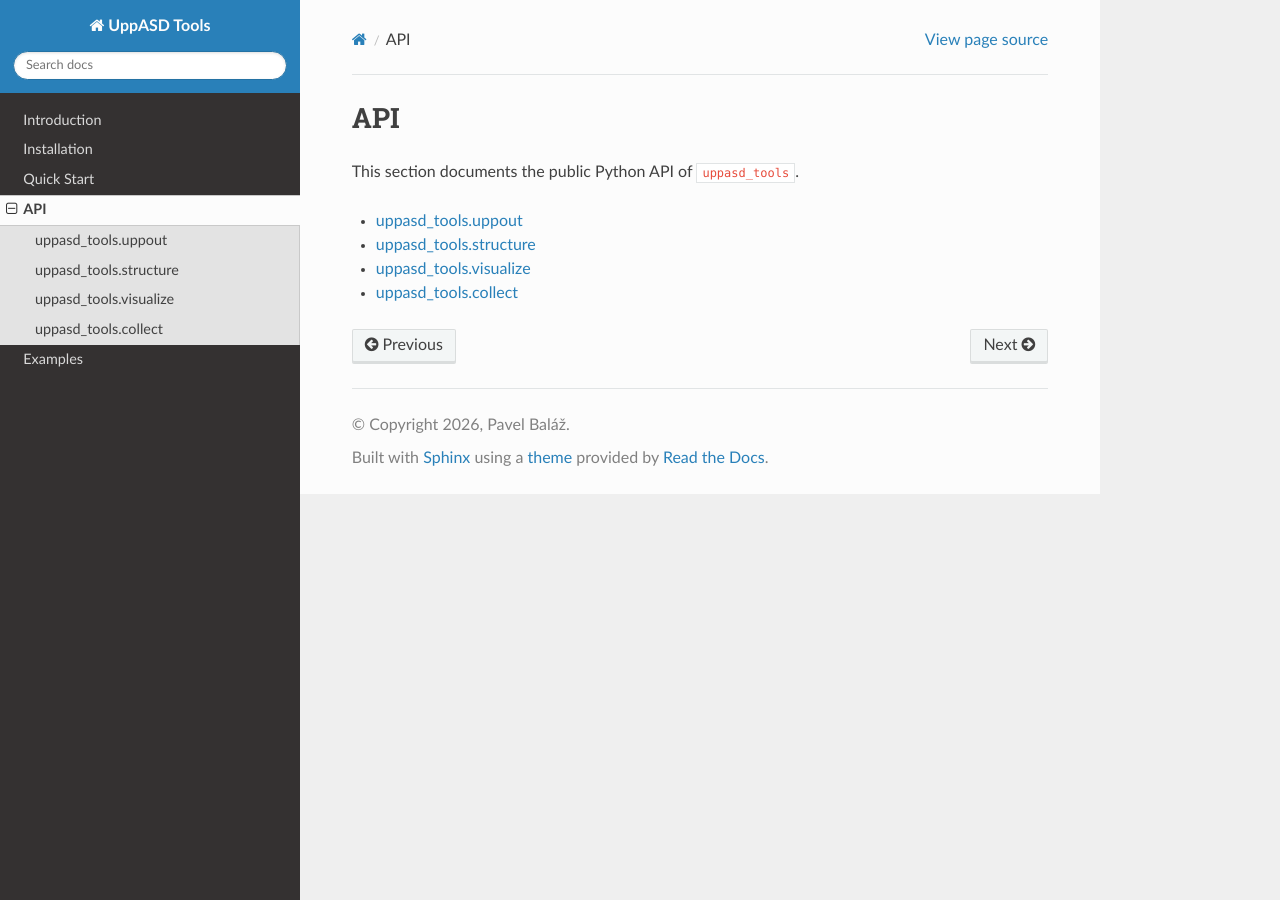
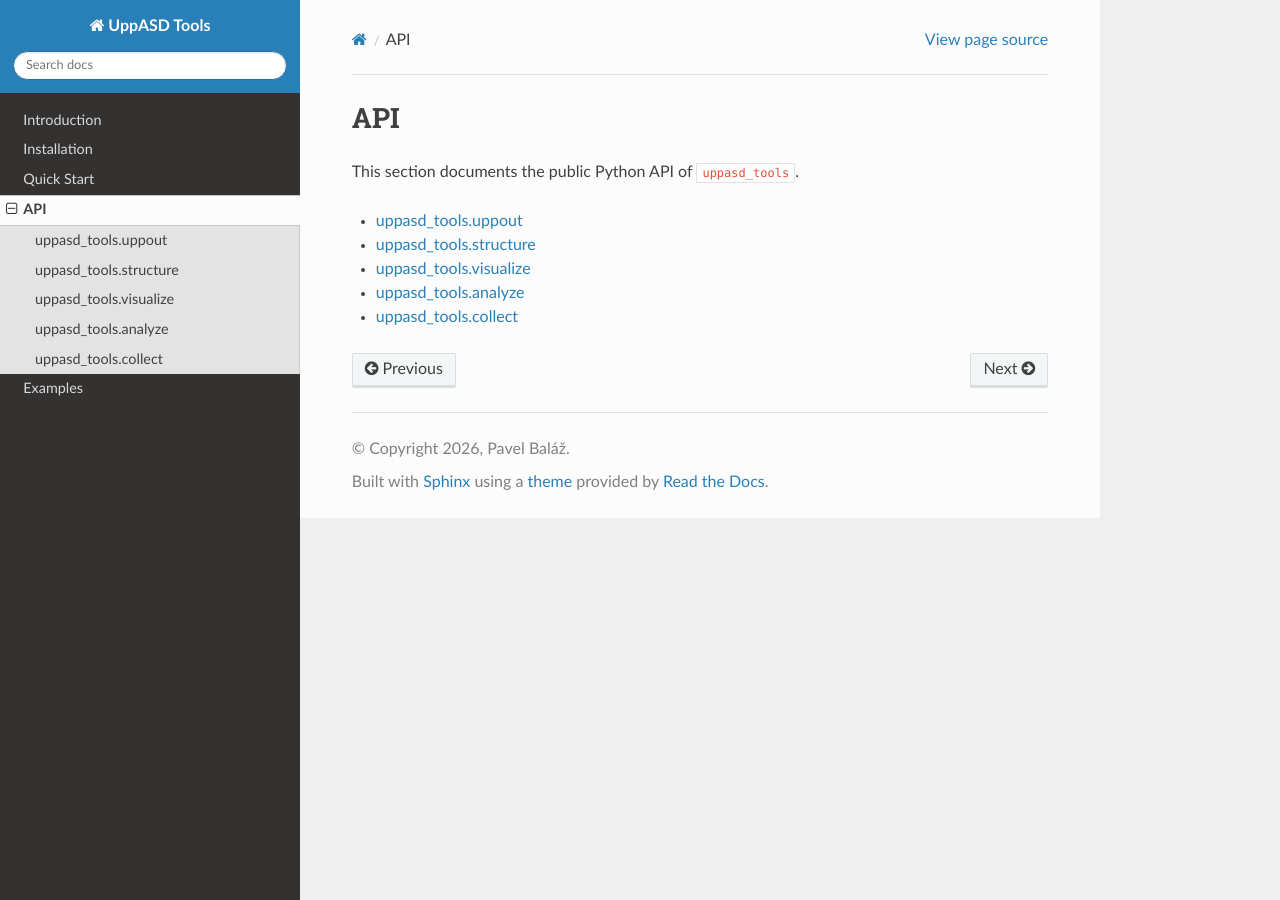
Before and after one commit to LLapsus/uppasd_tools, a Sphinx documentation site: the page built from docs/source/api.rst, in a window 1280 px wide. Built offline with Sphinx 7.4.7 and the Read the Docs theme 3.1.0, drawn with Linux system fonts in a browser that asks for light colours.

```diff
--- a/docs/source/api.rst
+++ b/docs/source/api.rst
@@ -10,4 +10,5 @@ This section documents the public Python API of ``uppasd_tools``.
    api/uppout
    api/structure
    api/visualize
+   api/analyze
    api/collect
--- /dev/null
+++ b/docs/source/api/analyze.rst
@@ -0,0 +1,6 @@
+uppasd_tools.analyze
+----------------------
+
+.. automodule:: uppasd_tools.analyze
+   :members:
+   :undoc-members:
```
Also changed, not shown: README.md (+2 -0 lines).
